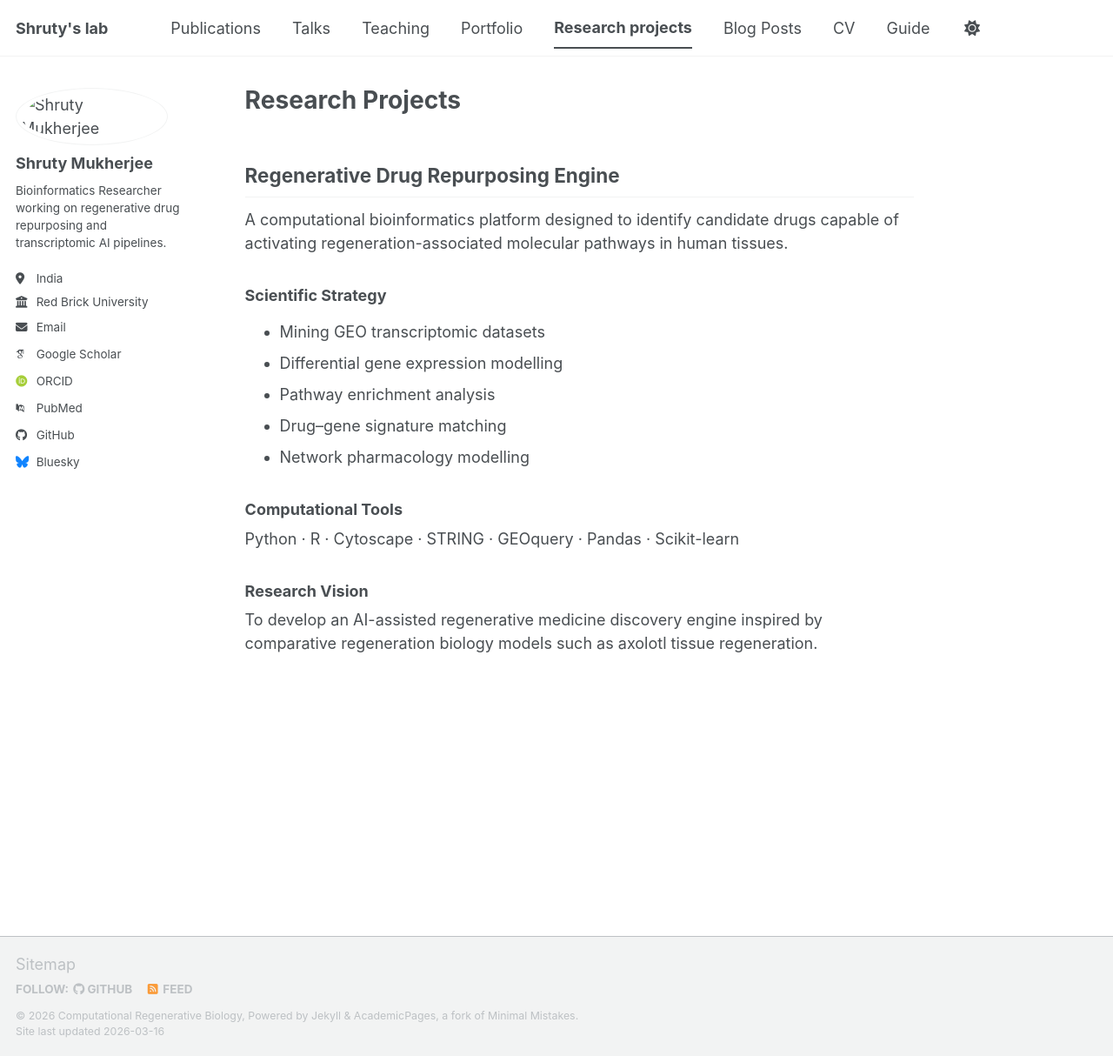
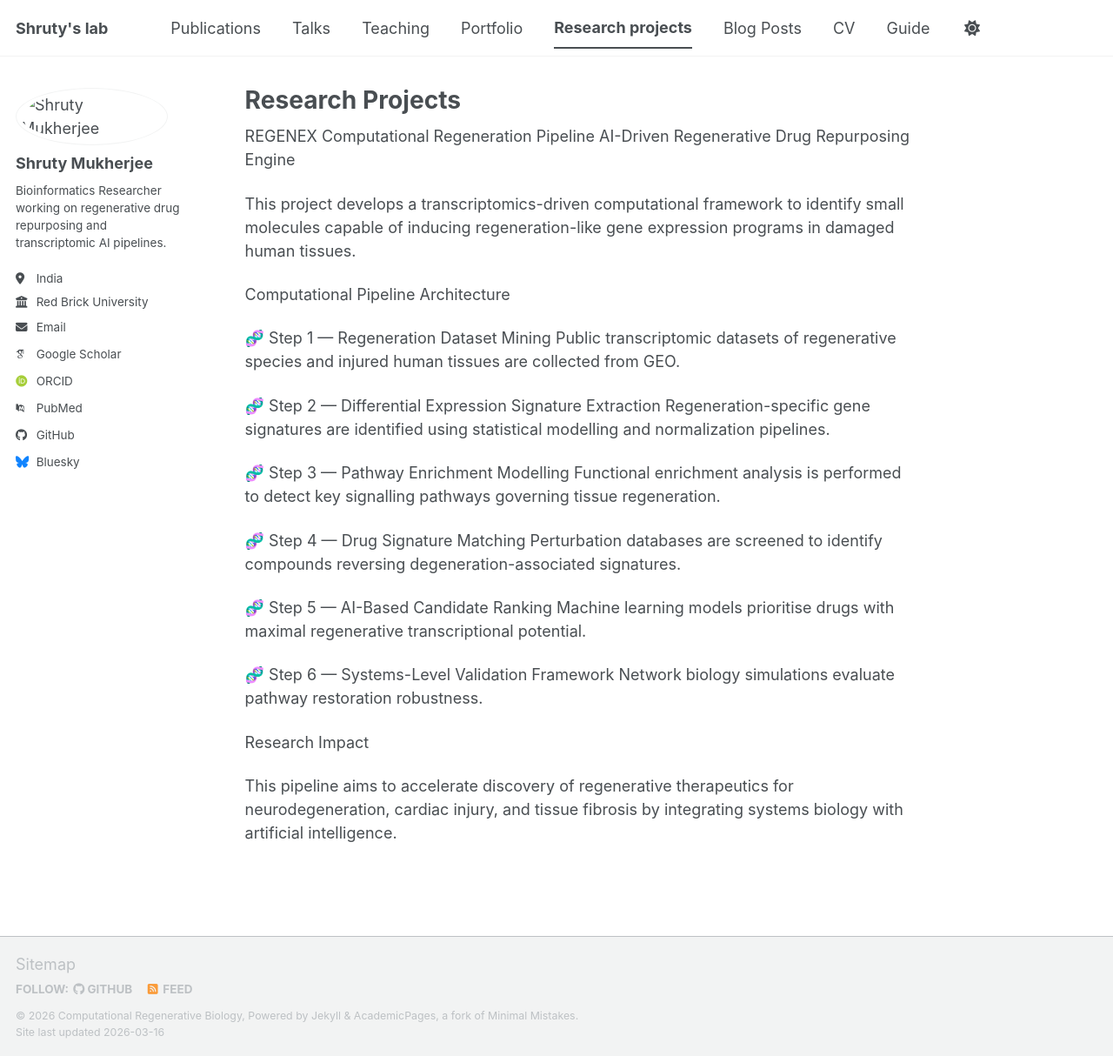
Before and after one commit to Shruty380/REGENEX.0, a Jekyll site: the page built from _pages/projects.md, in a window 1280 px wide and 1214 px high. Shown: the whole window at 87% size. Built offline with Jekyll 4.4.1, drawn with Linux system fonts in a browser that asks for light colours; some web fonts are replaced; a script bundle is joined from its source files by our own code; library files that are not in the unit come from our copies.

Commit message:
Revise Regenerative Drug Repurposing Engine project details
This project develops a transcriptomics-driven computational framework to identify small molecules capable of inducing regeneration-like gene expression programs in damaged human tissues. The pipeline aims to accelerate discovery of regenerative therapeutics for neurodegeneration, cardiac injury, and tissue fibrosis by integrating systems biology with artificial intelligence.

```diff
--- a/_pages/projects.md
+++ b/_pages/projects.md
@@ -4,22 +4,31 @@ title: "Research Projects"
 author_profile: true
 ---
 
-## Regenerative Drug Repurposing Engine
+REGENEX Computational Regeneration Pipeline
+AI-Driven Regenerative Drug Repurposing Engine
 
-A computational bioinformatics platform designed to identify candidate drugs capable of activating regeneration-associated molecular pathways in human tissues.
+This project develops a transcriptomics-driven computational framework to identify small molecules capable of inducing regeneration-like gene expression programs in damaged human tissues.
 
-### Scientific Strategy
+Computational Pipeline Architecture
 
-- Mining GEO transcriptomic datasets
-- Differential gene expression modelling
-- Pathway enrichment analysis
-- Drug–gene signature matching
-- Network pharmacology modelling
+🧬 Step 1 — Regeneration Dataset Mining
+Public transcriptomic datasets of regenerative species and injured human tissues are collected from GEO.
 
-### Computational Tools
+🧬 Step 2 — Differential Expression Signature Extraction
+Regeneration-specific gene signatures are identified using statistical modelling and normalization pipelines.
 
-Python · R · Cytoscape · STRING · GEOquery · Pandas · Scikit-learn
+🧬 Step 3 — Pathway Enrichment Modelling
+Functional enrichment analysis is performed to detect key signalling pathways governing tissue regeneration.
 
-### Research Vision
+🧬 Step 4 — Drug Signature Matching
+Perturbation databases are screened to identify compounds reversing degeneration-associated signatures.
 
-To develop an AI-assisted regenerative medicine discovery engine inspired by comparative regeneration biology models such as axolotl tissue regeneration.
+🧬 Step 5 — AI-Based Candidate Ranking
+Machine learning models prioritise drugs with maximal regenerative transcriptional potential.
+
+🧬 Step 6 — Systems-Level Validation Framework
+Network biology simulations evaluate pathway restoration robustness.
+
+Research Impact
+
+This pipeline aims to accelerate discovery of regenerative therapeutics for neurodegeneration, cardiac injury, and tissue fibrosis by integrating systems biology with artificial intelligence.
```
